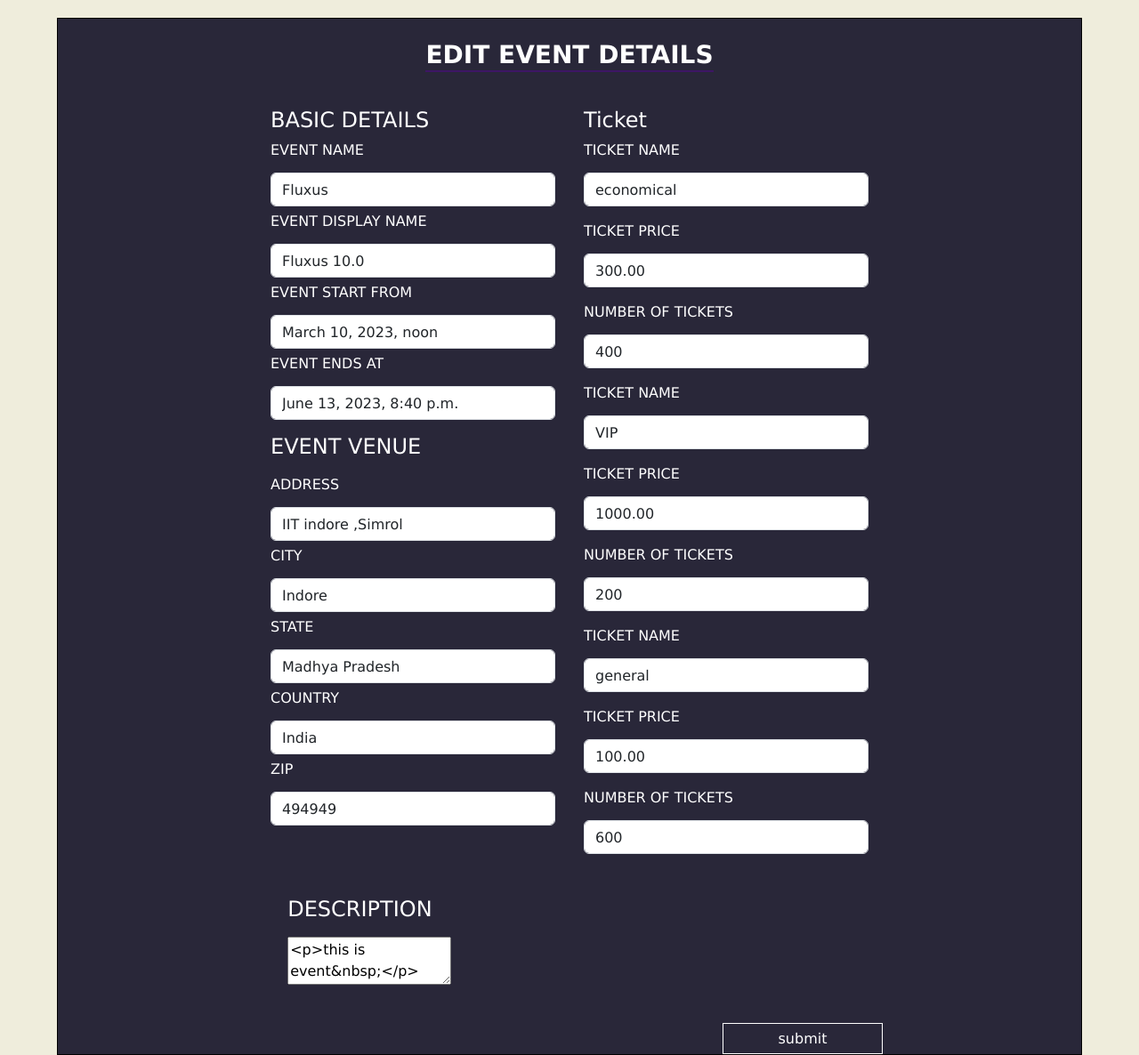
After one commit to chiranjivikeshav/IITISoC-23-Web-13-Event_ticketing_platform, a Django app: a page that uses templates/update.html in a window 1280 px wide. The commit adds this page. Shown: the whole page at 89% size. Run offline with Django 4.2, Linux system fonts and the light colour scheme; data comes from the database, SQL or seed files in the repository; both versions use the stored data as it was after the commit; some libraries are stand-ins or nearby versions.

Commit message:
second commit

```diff
--- /dev/null
+++ b/organizer/tempCodeRunnerFile.py
@@ -0,0 +1,5 @@
+tickets=Ticket.objects.all()
+    for ticket in tickets:
+        print(ticket.event.id)
+        if ticket.event.id == int(filter_id) :
+            print(ticket)
--- a/organizer/urls.py
+++ b/organizer/urls.py
@@ -3,5 +3,6 @@ from django.urls import path
 from organizer import views
 urlpatterns = [
     path('',views.home,name='home'),
-    path('organizerDashoard',views.dashboard,name='dashboard')
+    path('organizerDashoard',views.dashboard,name='dashboard'),
+    path('organizerDashoard/<str:slug>',views.update,name='update')
 ]
--- a/organizer/views.py
+++ b/organizer/views.py
@@ -4,6 +4,10 @@ from organizer.models import Eventdetails, Ticket
 def home(request):
     return render(request,"base.html")
 def dashboard(request):
+    allEvents =Eventdetails.objects.all()
+    allTickets =Ticket.objects.all()
+    eventSet={'allTickets':allTickets,'allEvents':allEvents}
+
     if request.method == 'POST':
         event_name = request.POST['event_name']
         event_display = request.POST['event_dispaly_name']
@@ -15,8 +19,6 @@ def dashboard(request):
         event_country = request.POST['event_country']
         event_zipcode = request.POST['event_zipcode']
         event_description = request.POST['event-description']
-
-
 
         event = Eventdetails.objects.create(
             eventName = event_name,
@@ -41,8 +43,9 @@ def dashboard(request):
                     'price': request.POST.get(f'price{ticket_id}'),
                     'quantity': request.POST.get(f'quantity{ticket_id}'),
                 }
-
+        print(ticket_id)
         for ticket_id, data in ticket_data.items():
+            # print(ticket_id)
             ticket = Ticket.objects.create(
                 event=event,
                 ticketname=data['name'],
@@ -50,6 +53,18 @@ def dashboard(request):
                 ticketCount=data['quantity'],
             )
 
+    return render(request,"organizer.html",eventSet)
+def update(request,slug):
+    string = slug
+    filter_id =""
+    for char in string :
+        if char.isdigit():
+            filter_id+=char
+    currentEvent = Eventdetails.objects.filter(id=int(filter_id))
+    currentEventTicket =Ticket.objects.filter(event=currentEvent[0] )
+    currentEventSet={'currentEvent':currentEvent,'currentEventTicket':currentEventTicket}
 
+    # for ticket in currentEventTicket:
+    #     print(ticket)
 
-    return render(request,"organizer.html")
+    return render(request,"update.html",currentEventSet)
--- /dev/null
+++ b/templates/update.html
@@ -0,0 +1,191 @@
+{% extends 'base.html' %}
+
+{% block title %}OrganizerDashboard/edit{% endblock title %}
+{% block link %}
+    <link href="https://cdn.jsdelivr.net/npm/bootstrap@5.3.0/dist/css/bootstrap.min.css" rel="stylesheet"
+        integrity="sha384-9ndCyUaIbzAi2FUVXJi0CjmCapSmO7SnpJef0486qhLnuZ2cdeRhO02iuK6FUUVM" crossorigin="anonymous">
+    <script src="https://cdnjs.cloudflare.com/ajax/libs/jquery/2.1.3/jquery.min.js"></script>
+    <script src="https://cdnjs.cloudflare.com/ajax/libs/modernizr/2.8.3/modernizr.min.js" type="text/javascript">
+    </script>
+    <script src="https://cdn.tiny.cloud/1/YOUR_API_KEY/tinymce/5/tinymce.min.js" referrerpolicy="origin"></script>
+{% endblock link %}
+{%block css%}
+body {
+    margin: 0;
+    background-color: #efeddc;
+    font-family: Verdana, Geneva, Tahoma, sans-serif;
+    color:white;
+}
+
+
+.btn {
+    height: 35px;
+    width: 120px;
+    border: 1px solid white;
+    background-color: transparent;
+    color: white;
+    float: right;
+    margin-right: 5%;
+    margin-top: 20px;
+}
+
+.btn:hover {
+    background-color: white;
+    color: #0D335D;
+    cursor: pointer;
+}
+
+
+.event-form-fillup {
+    width: 90%;
+    margin-left: 5%;
+    margin-right: 5%;
+    margin-top: 20px;
+    height: auto;
+    background:#292739;
+    border:1px solid black;
+    display: flex;
+    flex-flow: column;
+    align-items: center;
+}
+
+.event-detail-form-fillup {
+    display: flex;
+    flex-wrap: wrap;
+    justify-content: center;
+
+}
+.form-control{
+    margin-top: 5px;
+    margin-bottom: 5px;
+}
+
+.addanotherbutton {
+    height: 35px;
+    width: 180px;
+
+    border: 1px solid white;
+    background-color: transparent;
+    color:white;
+    float: right;
+    margin-top: 20px;
+}
+
+.textarea-for-description {
+    width: 90%;
+    margin-left: 5%;
+    margin-right: 5%;
+    height: auto;
+}
+
+{%endblock%}
+
+{% block body %}
+
+
+<div class="event-form-fillup" id="content">
+    <h3 class="my-4" style="font-weight:bold;border-bottom:2px solid rgb(61, 21, 101);">EDIT EVENT DETAILS</h3>
+    <form action="/organizerDashoard" method="post">
+        {% csrf_token %}
+        <div class="event-detail-form-fillup">
+            {% for event in currentEvent %}
+            <div class="mx-3 my-3" style="float: left;width: 320px;margin-right: 30px;">
+                <h4>BASIC DETAILS</h4>
+                <label for="event-name" class="form-label">EVENT NAME</label>
+                <input type="text" class="form-control" id="event-name" name="event_name" value="{{event.eventName}}">
+
+                <label for="event-display-name" class="form-label">EVENT DISPLAY NAME</label>
+                <input type="text" class="form-control" id="event-display-name" name="event_dispaly_name"  value="{{event.eventDisplay}}">
+
+                <label for="event-start-date" class="form-label">EVENT START FROM</label>
+                <input  class="form-control" id="event-start-date" name="event_start_date" value="{{event.eventStartDate}}">
+
+                <label for="event-end-date" class="form-label">EVENT ENDS AT</label>
+                <input  class="form-control" id="event-end-date" name="event_end_date" value="{{event.eventEndDate}}">
+                <h4 class="my-3">EVENT VENUE</h4>
+                <label for="event-address" class="form-label">ADDRESS</label>
+                <input type="text" class="form-control" id="event-address" name="event_address" value="{{event.eventAddress}}">
+
+                <label for="event-city" class="form-label">CITY</label>
+                <input type="text" class="form-control" id="event-city" name="event_city" value="{{event.eventCity}}">
+
+                <label for="event-state" class="form-label">STATE</label>
+                <input type="text" class="form-control"  id="event-state" name="event_state" value="{{event.eventState}}">
+
+
+                <label for="event-country" class="form-label">COUNTRY</label>
+                <input type="text" class="form-control"  id="event-country" name="event_country" value="{{event.eventCountry}}">
+
+
+                </select>
+                <label for="event-zipcode" class="form-label">ZIP</label>
+                <input type="number" class="form-control" id="event-zipcode" name="event_zipcode" value="{{event.eventZip}}">
+            </div>
+
+            <div class="mx-3 my-3" style="width: 320px;margin-left: 30px;">
+                <div id="tickets-container">
+                    <h4>Ticket </h4>
+                    {% for ticket in currentEventTicket %}
+                    <div class="ticket-form">
+                        <div class="form-group">
+                            <label for="name">TICKET NAME</label>
+                            <input type="text" class="form-control" id="name" name="name"
+                                placeholder="Enter ticket name" value="{{ticket.ticketname}}">
+                        </div>
+
+                        <div class="form-group">
+                            <label for="price">TICKET PRICE</label>
+                            <input type="number" class="form-control" id="price" name="price"
+                                placeholder="Enter ticket price"value="{{ticket.ticketprice}}">
+                        </div>
+
+                        <div class="form-group">
+                            <label for="quantity">NUMBER OF TICKETS</label>
+                            <input type="number" class="form-control" id="quantity" name="quantity"
+                                placeholder="Enter quantity"value="{{ticket.ticketCount}}">
+                        </div>
+                    </div>
+                    {% endfor %}
+                </div>
+
+            </div>
+
+
+        </div>
+        <div class="textarea-for-description my-3">
+            <h4 class="my-3">DESCRIPTION</h4>
+            <textarea id="myTextarea" name="event-description" >{{event.eventDescription}}</textarea>
+        </div>
+
+        {%endfor%}
+   <button type="submit" class="addanotherbutton" >submit</button>
+    </form>
+</div>
+
+
+</div>
+
+
+ {% endblock %}
+ {% block js %}
+ <script src="https://cdn.jsdelivr.net/npm/chart.js"></script>
+ <script>
+     tinymce.init({
+         selector: '#myTextarea',
+         plugins: [
+             'advlist autolink lists link image charmap print preview anchor',
+             'searchreplace visualblocks code fullscreen',
+             'insertdatetime media table paste code help wordcount'
+         ],
+         toolbar: 'undo redo | formatselect | bold italic | alignleft aligncenter alignright alignjustify | bullist numlist outdent indent | link image | code',
+         height: 400,
+         content_style: 'body { font-family: Arial, sans-serif; font-size: 14px; }'
+     });
+
+
+
+
+ </script>
+
+
+  {% endblock js %}
```
Also changed, not shown: templates/organizer.html (+63 -11 lines), db.sqlite3.
